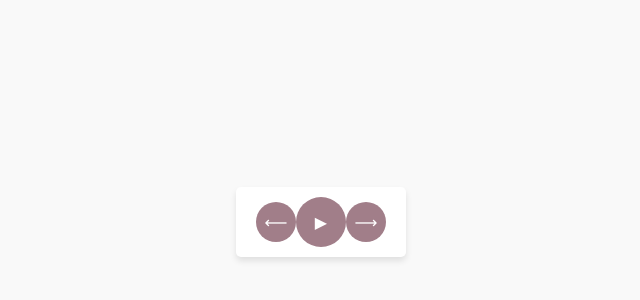
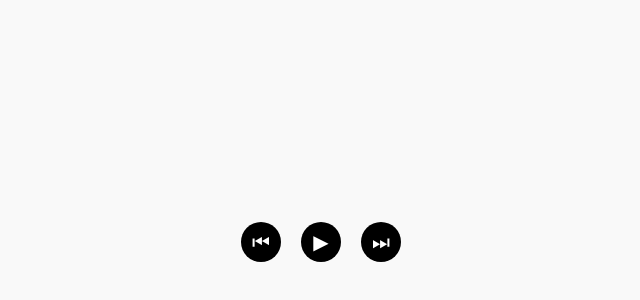
Before and after one commit to thatgrlshop/player-my-space, a plain HTML site: page index.html in a window 1280 px wide. Shown: the part 178-478 px from the top of the page, without its empty margins (319-959 px from the left). Drawn offline with Linux system fonts and the light colour scheme.

Commit message:
Update index.html

```diff
--- a/index.html
+++ b/index.html
@@ -10,6 +10,7 @@
       background-color: #f9f9f9;
       color: #333;
       margin: 0;
+      padding: 20px;
       display: flex;
       justify-content: center;
       align-items: center;
@@ -19,33 +20,26 @@
       display: flex;
       align-items: center;
       justify-content: center;
-      background-color: #fff;
-      border-radius: 5px;
-      padding: 10px 20px;
-      box-shadow: 0 4px 6px rgba(0, 0, 0, 0.1);
+      gap: 20px;
     }
     .button {
-      background-color: #A17E89;
+      background-color: black;
       color: white;
       border: none;
-      border-radius: 50%;
+      font-size: 20px;
       width: 40px;
       height: 40px;
       display: flex;
       justify-content: center;
       align-items: center;
       cursor: pointer;
-      font-size: 16px;
+      border-radius: 50%;
     }
-    .button:hover {
-      background-color: #8c6375;
-    }
-    .play-button {
-      width: 50px;
-      height: 50px;
+    .button:active {
+      opacity: 0.8;
     }
     iframe {
-      display: none; /* Nasconde il video */
+      display: none; /* Nasconde il video di default */
       width: 100%;
       height: 300px;
       margin-top: 20px;
@@ -55,18 +49,18 @@
 </head>
 <body>
   <div class="music-widget">
-    <button class="button" id="prev">⟵</button>
-    <button class="button play-button" id="play-pause">▶</button>
-    <button class="button" id="next">⟶</button>
+    <button class="button" id="prev">⏮</button>
+    <button class="button" id="play-pause">▶</button>
+    <button class="button" id="next">⏭</button>
   </div>
   <iframe id="youtube-player" allow="autoplay"></iframe>
 
   <script>
     // Playlist di video YouTube
     const playlist = [
-      "https://youtu.be/yajJ_QVIKwU?si=CojzDSpQF3XNsm_p", // Video 1
-      "https://youtu.be/Zhaz_30H_0w?si=26hwya4m3ou6Au_O", // Video 2
-      "https://www.youtube.com/live/DEWzT1geuPU?si=W8TM1peGJuvaLeRT", // Video 3
+      "https://www.youtube.com/embed/dQw4w9WgXcQ", // Video 1
+      "https://www.youtube.com/embed/3JZ_D3ELwOQ", // Video 2
+      "https://www.youtube.com/embed/tgbNymZ7vqY", // Video 3
     ];
     let currentIndex = 0;
     let isPlaying = false;
```
